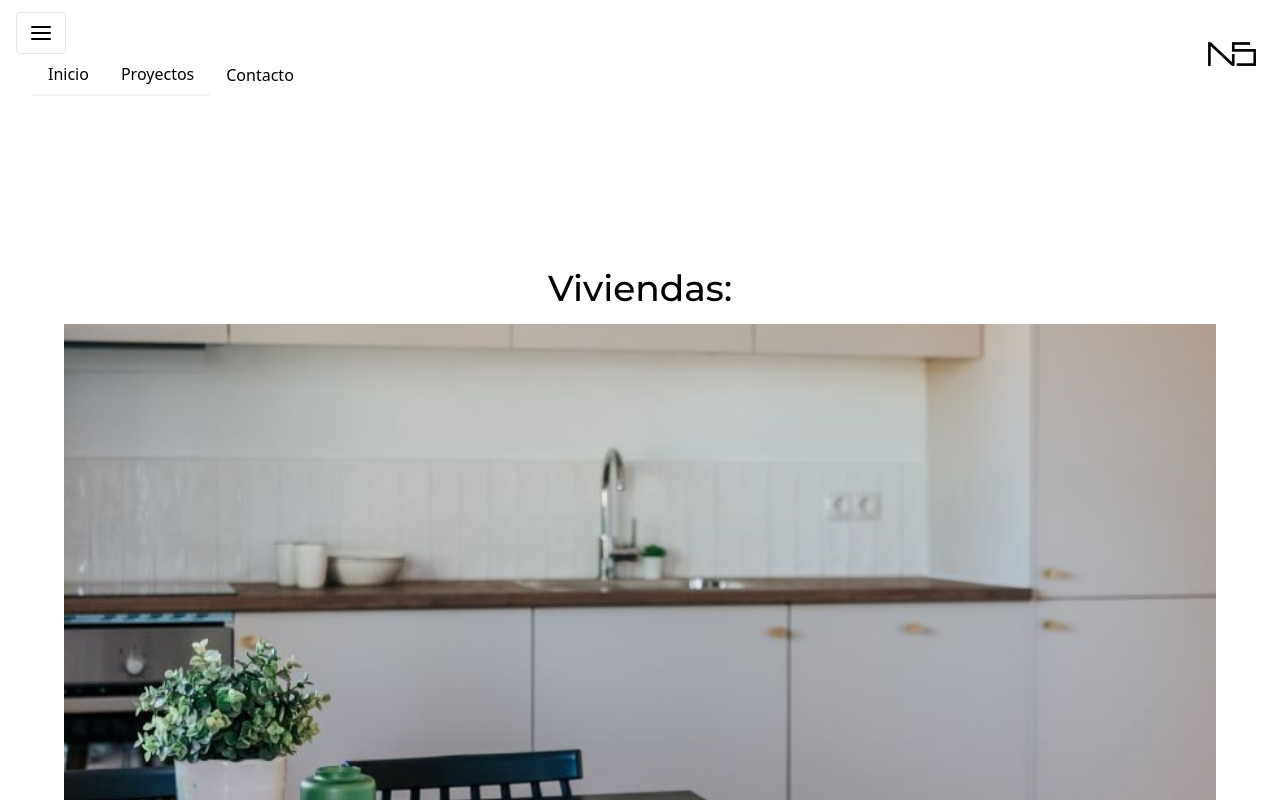
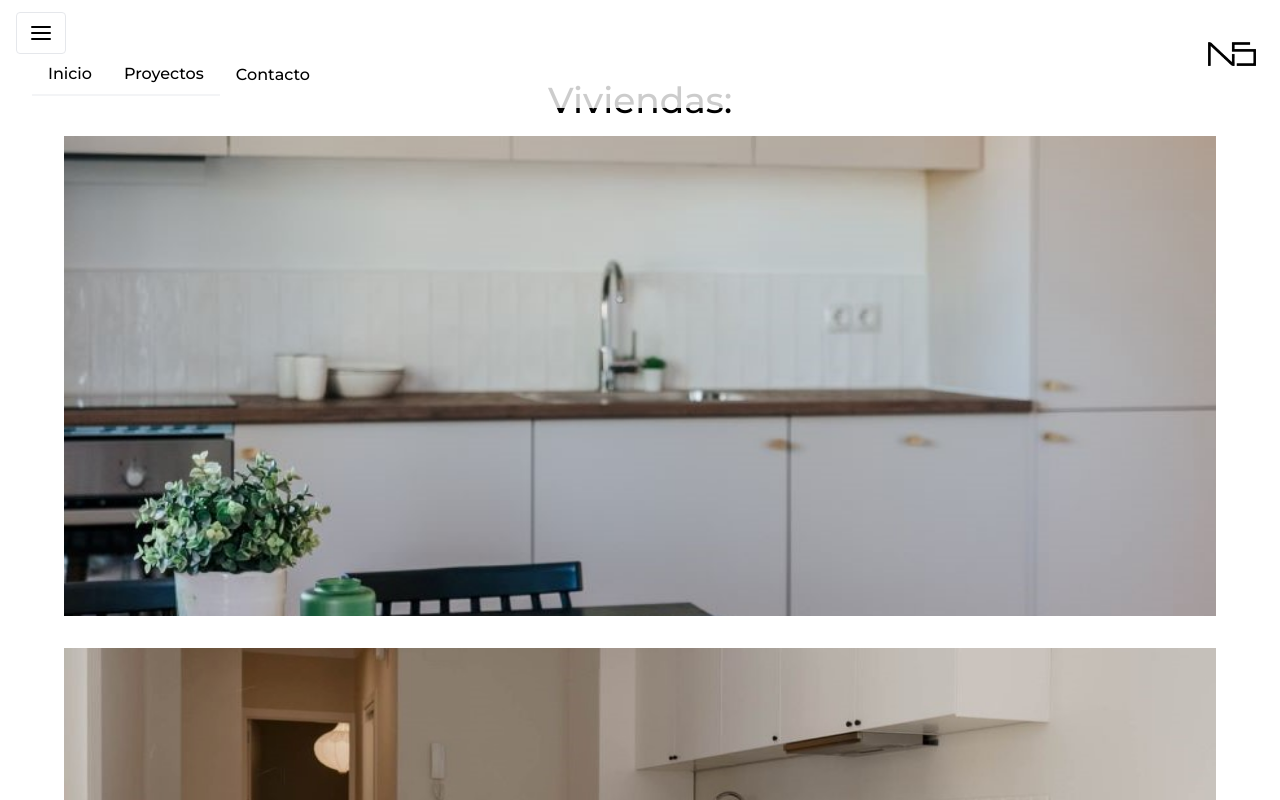
Before and after one commit to AgustinAraneo/NS-Arquitectura, a Next.js app: page /ReformasMobile in a window 1280 px wide. Shown: the top 800 px of the page. Built offline with nearby package versions, Linux system fonts and the light colour scheme.

Commit message:
Fix de las ultimas actualizaciones

```diff
--- a/src/components/mobile/Navbar.jsx
+++ b/src/components/mobile/Navbar.jsx
@@ -38,17 +38,17 @@ const Navbar = () => {
           style={{ top: "calc(100% + 0.5rem)", left: 0 }}
         >
           <Link href="/">
-            <p className="text-black hover:text-gray-900 block px-4 py-2 font-medium text-center border-gray-100 border-b-2 mx-auto ">
+            <p className="text-black hover:text-gray-900 block px-4 py-2 font-medium text-center border-gray-100 border-b-2 mx-auto font-Montserrat ">
               Inicio
             </p>
           </Link>
           <Link href="/ReformasMobile">
-            <p className="text-black hover:text-gray-900 block px-4 py-2 font-medium border-gray-100 border-b-2 mx-auto">
+            <p className="text-black hover:text-gray-900 block px-4 py-2 font-medium border-gray-100 border-b-2 mx-auto font-Montserrat">
               Proyectos
             </p>
           </Link>
           <Link href="/ContactoMobile">
-            <p className="text-black hover:text-gray-900 block px-4 py-2 font-medium text-center">
+            <p className="text-black hover:text-gray-900 block px-4 py-2 font-medium text-center font-Montserrat">
               Contacto
             </p>
           </Link>
--- a/src/pages/ContactoMobile.jsx
+++ b/src/pages/ContactoMobile.jsx
@@ -10,9 +10,11 @@ import Link from "next/link";
 const Contacto = () => {
   return (
     <div>
-      <Navbar />
+      <header className="fixed top-0 w-full z-10">
+            <Navbar />
+          </header>
       <ScrollButton />
-      <div className="w-full bg-white h-fit pt-[9rem]">
+      <div className="w-full bg-white h-fit pt-[5rem]">
         <h1 className="text-xl text-center text-black font-Montserrat fadeIn">
           Converti tu idea en una realidad... <br />
           <span className="pt-2 text-5xl font-bold text-center text-black font-Montserrat">
@@ -80,7 +82,7 @@ const Contacto = () => {
             </div>
             <div className="relative shadow-lg">
               <Link href='/ProyectosMobile/Abtao'>
-              <img className="w-full h-full object-cover " src="images/Abtao/Portada.jpg" alt="Imagen 3" />
+              <img className="w-full h-full object-cover " src="https://i.postimg.cc/0N474wqP/portada.jpg" alt="Imagen 3" />
               <div className="cursor-pointer absolute inset-0 bg-gray-800 bg-opacity-0 flex items-center justify-center transition-all duration-300 opacity-0 hover:bg-opacity-50 hover:opacity-100">
                 <p className="text-white text-2xl">Trabajo realizado en Abtao</p>
               </div>
--- a/src/pages/ReformasMobile.jsx
+++ b/src/pages/ReformasMobile.jsx
@@ -60,10 +60,12 @@ const proyectos = [
   const ReformasMobile = () => {
     return (
       <div>
-        <Navbar />
+        <header className="fixed top-0 w-full z-10">
+            <Navbar />
+          </header>
         <ScrollButton />
         <div>
-          <h3 className='w-[60%] mx-auto text-4xl pt-[10rem] mb-4 font-Montserrat font-medium text-center fadeIn'>Viviendas:</h3>
+          <h3 className='w-[60%] mx-auto text-4xl pt-[5rem] mb-4 font-Montserrat font-medium text-center fadeIn'>Viviendas:</h3>
           <div className="mx-auto grid grid-cols-1 gap-8 font-Montserrat w-[90%] fadeIn">
             {proyectos.map((image, index) => {
               return (
```
